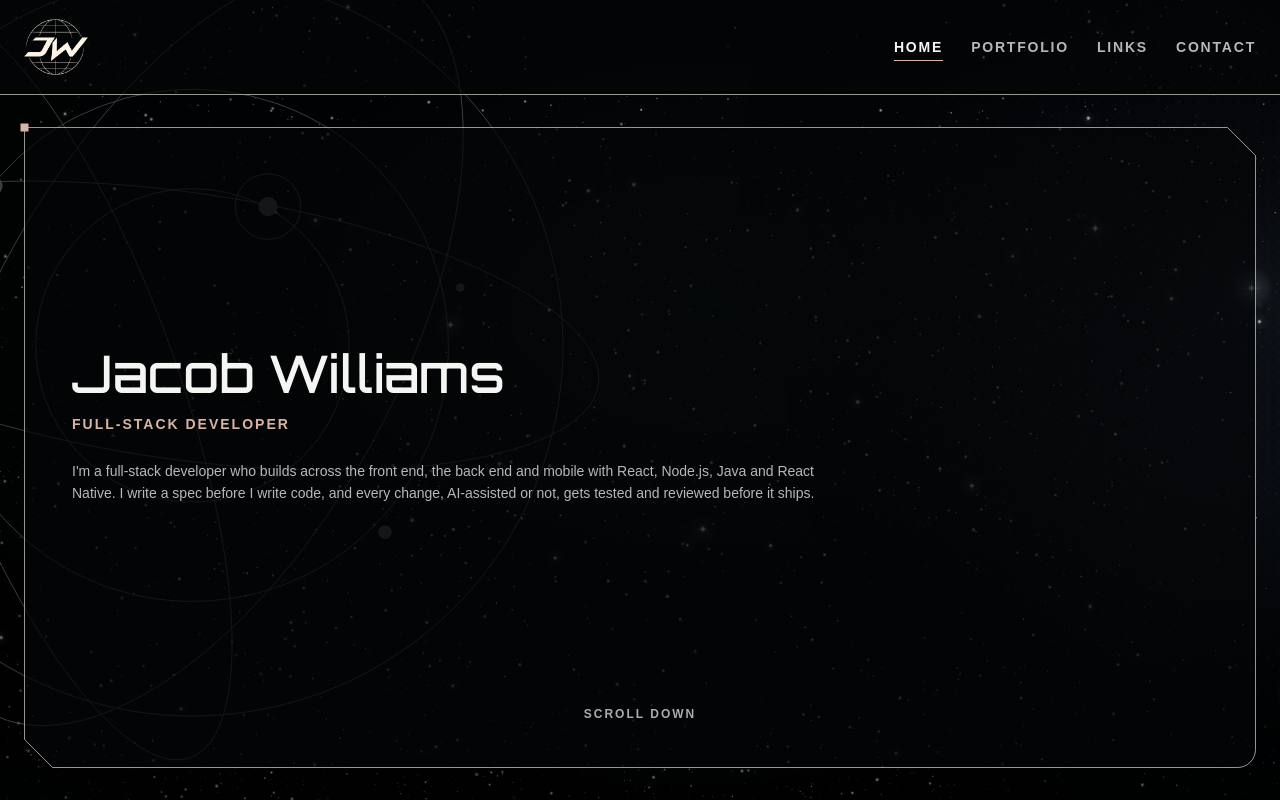
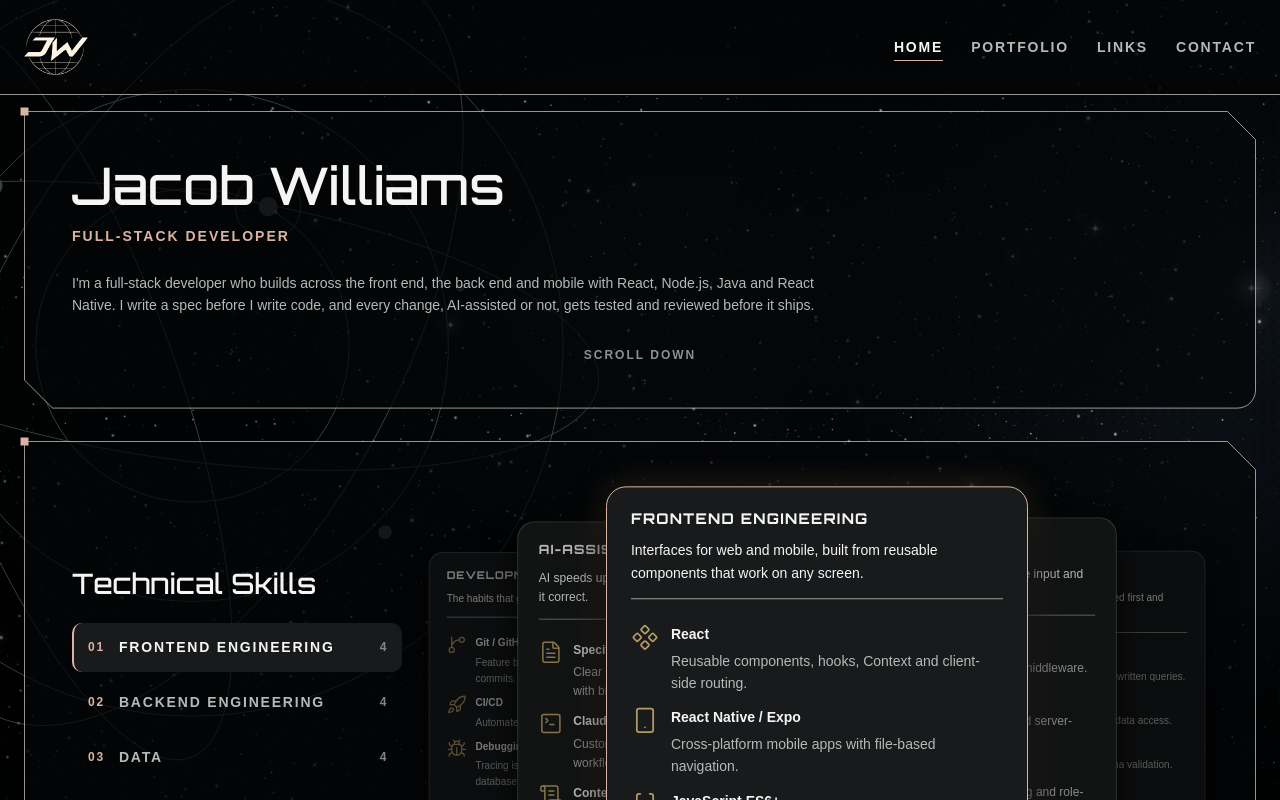
Before and after one commit to jacobwilliams-dev/jacobwilliams-dev.github.io, a React (Vite) app: page / in a window 1280 px wide. Shown: the top 800 px of the page. Built offline with nearby package versions, Linux system fonts and the light colour scheme.

Commit message:
feat(home): add background images, fit sections to content

```diff
--- a/src/components/Frame.css
+++ b/src/components/Frame.css
@@ -24,7 +24,18 @@
   fill: var(--peach);
 }
 
-/* position relative: keeps the content above the outline */
+/* cover: fills the panel at any height without stretching.
+   Frame.jsx sets the clip-path, so the image follows the cut corners */
+.frame-image {
+  position: absolute;
+  inset: 0;
+  width: 100%;
+  height: 100%;
+  object-fit: cover;
+  opacity: 0.3;
+}
+
+/* position relative: keeps the content above the outline and image */
 .frame-content {
   position: relative;
   display: flex;
--- a/src/components/Frame.jsx
+++ b/src/components/Frame.jsx
@@ -18,7 +18,7 @@ function getOutlinePath(width, height) {
   ].join(' ')
 }
 
-function Frame({ children }) {
+function Frame({ children, image, imageAlt }) {
   const frameRef = useRef(null)
   const [size, setSize] = useState(null)
 
@@ -51,6 +51,14 @@ function Frame({ children }) {
           </g>
         </svg>
       )}
+      {size && image && (
+        <img
+          className="frame-image"
+          src={image}
+          alt={imageAlt}
+          style={{ clipPath: `path('${getOutlinePath(size.width, size.height)}')` }}
+        />
+      )}
       <div className="frame-content">{children}</div>
     </div>
   )
--- a/src/components/PageSection.css
+++ b/src/components/PageSection.css
@@ -1,17 +1,13 @@
-/* The sticky header takes --header-height from the window, so the bottom padding
-   includes it; without that, a one-window panel would end below the fold */
 .page-section {
   box-sizing: border-box;
   display: flex;
   flex-direction: column;
   align-items: center;
-  min-height: 100svh;
-  padding: 32px 24px calc(var(--header-height) + 32px);
+  padding: 16px 24px;
   scroll-snap-align: start;
 }
 
 .page-section .frame {
-  flex: 1;
   width: 100%;
   max-width: 1240px;
 }
--- a/src/components/PageSection.jsx
+++ b/src/components/PageSection.jsx
@@ -1,10 +1,12 @@
 import Frame from './Frame.jsx'
 import './PageSection.css'
 
-function PageSection({ children }) {
+function PageSection({ children, image, imageAlt }) {
   return (
     <section className="page-section">
-      <Frame>{children}</Frame>
+      <Frame image={image} imageAlt={imageAlt}>
+        {children}
+      </Frame>
     </section>
   )
 }
--- a/src/components/ScrollHint.css
+++ b/src/components/ScrollHint.css
@@ -1,5 +1,4 @@
 .scroll-hint {
-  margin-top: auto;
   padding-top: 32px;
   font: 700 12px/1 var(--sans);
   letter-spacing: 2px;
```
